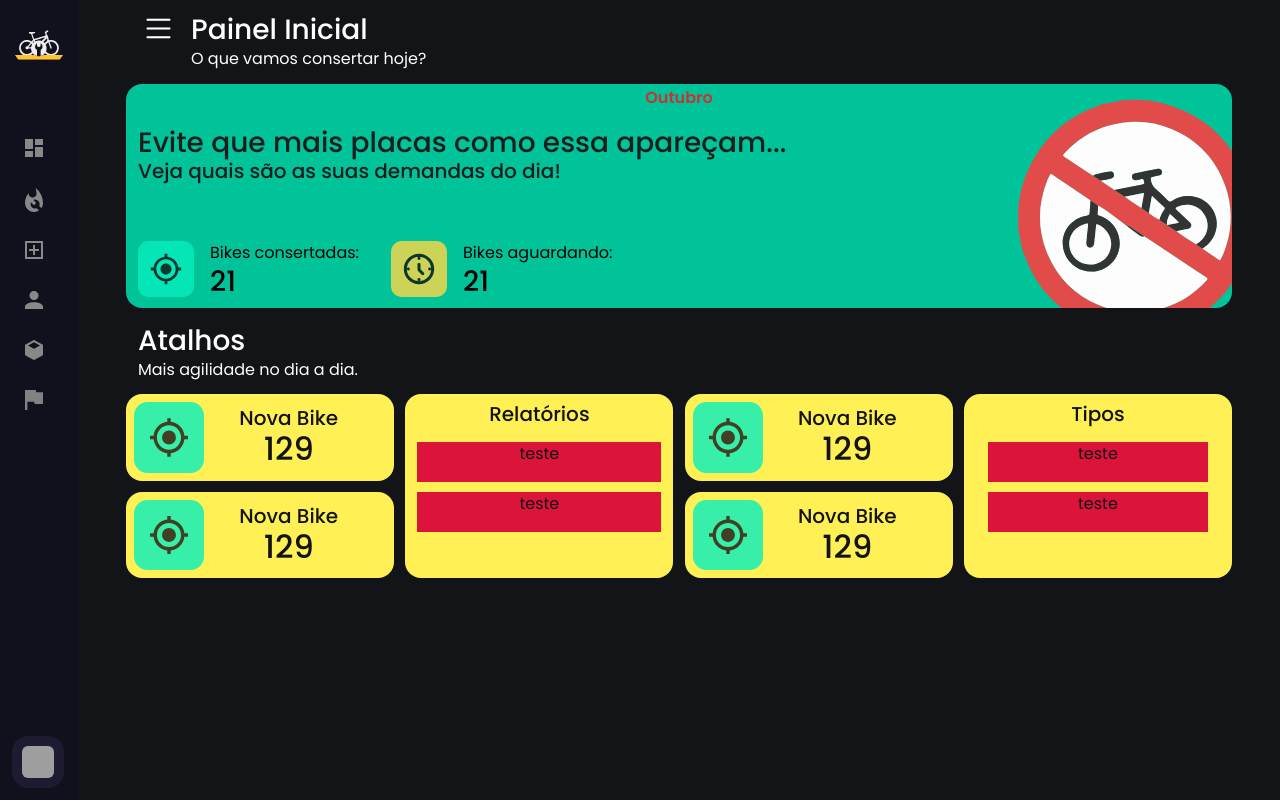
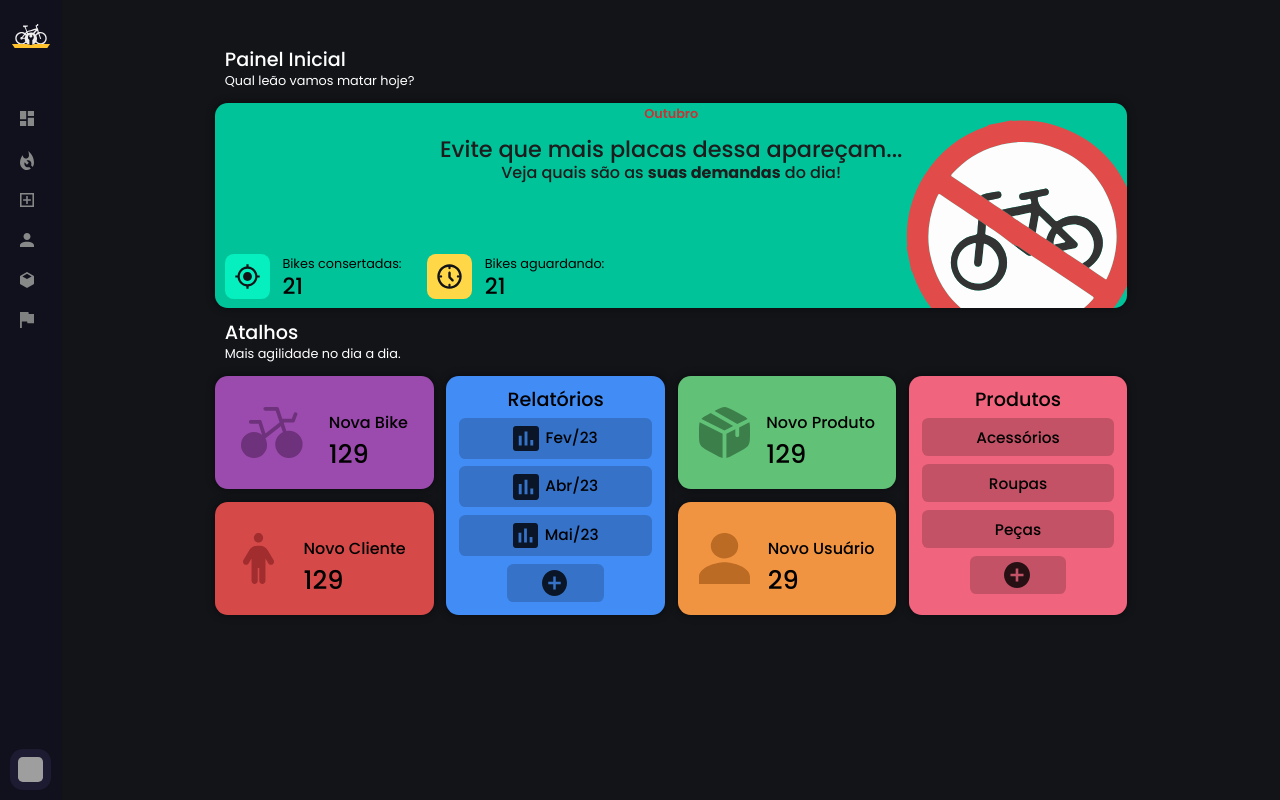
Before and after one commit to victorbrax/tavellas, a Flask app: page /home in a window 1280 px wide. Run offline with Flask 3, Linux system fonts and the light colour scheme; grey boxes are pictures that could not be loaded.

Commit message:
fim da home

```diff
--- a/apps/admin/routes.py
+++ b/apps/admin/routes.py
@@ -5,7 +5,3 @@ admin = Blueprint('admin', __name__, static_folder="static", template_folder="te
 @admin.route('/home')
 def home_page():
     return render_template('admin/admin.html')
-
-@admin.route('/teste')
-def teste_page():
-    return render_template('admin/teste.html')
--- a/static/css/base.css
+++ b/static/css/base.css
@@ -20,6 +20,7 @@
 body {
     color: white;
     background-color: var(--bs-panel);
+    zoom: 100%;
 }
 
 label.gray-label {
--- a/static/css/home.css
+++ b/static/css/home.css
@@ -4,18 +4,34 @@
     box-sizing: border-box;
 }
 
+body {
+    zoom: 80%;
+  }
+
 /* Header */
 .header-box {
     background-image: url("/static/icons/home_page/header/bike_background.svg");
     background-repeat: no-repeat;
-    background-position: 105% 10%;
-    background-size: 25%;
+    background-position: 105% 5%;
+    background-size: 30%;
     background-color: #00C39A;
-    height: 14rem;
+    height: 16rem;
     border-radius: 1rem;
     display: flex;
     flex-direction: column;
     justify-content: space-between;
+    box-shadow: 0 0 10px rgba(0, 0, 0, 0.493);
+}
+
+/* Header Titles */
+.header-titles {
+    padding-bottom: 1rem;
+}
+
+.header-titles h4,
+.header-titles p {
+    margin: 0;
+    padding: 0;
 }
 
 .header-title {
@@ -27,17 +43,18 @@
 }
 
 .header-text {
-    margin-bottom: 0%;
+    text-align: center;
+    margin-bottom: 0;
     padding-top: 0;
     padding-bottom: 0;
-    color: rgb(29, 29, 29)
+    color: #1d1d1d;
 }
 
 /* Header Indicators */
 .indicators {
     display: flex;
     gap: 2rem;
-    margin-bottom: 0.2rem;
+    margin-bottom: 0.6rem;
 }
 
 .indicator {
@@ -47,96 +64,128 @@
 
 .indicator img {
     height: 3.5rem;
-    opacity: 0.8;
-}
-
-.indicator-info {
-    color: black;
-    padding-bottom: 0.4rem;
 }
 
 .indicator-info h3,
 .indicator-info p {
+    color: black;
     margin: 0;
 }
 
-/* Shortcut Titles */
-.shortcut-titles {
-    padding-bottom: 0.8rem;
+/* Buttons Titles */
+.buttons-titles {
+    padding-bottom: 1rem;
 }
 
-.shortcut-titles h3,
-.shortcut-titles span {
+.buttons-titles h4,
+.buttons-titles p {
     margin: 0;
+    padding: 0;
 }
 
-/* Shortcuts */
-.shortcuts {
+/* Buttons */
+.buttons-grid {
     display: grid;
-    gap: 0.7rem;
-    grid-template-columns: 1fr 1fr 1fr 1fr;
-    grid-template-areas: "a x c y"
-                         "b x d y";
+    gap: 1rem;
+    grid-template-columns: repeat(4, 1fr);
+    grid-template-areas:
+        "a x c y"
+        "b x d y";
 }
 
-.shortcut {
-    text-align: center;
-    align-items: center;
-    color: rgb(19, 19, 19);
+.button {
+    color: black;
+    padding: 1rem;
     border-radius: 1rem;
-    padding: 0.5rem;
+    box-shadow: 0 0 10px rgba(0, 0, 0, 0.493);
 }
 
-.shortcut-info {
+a  {
+    color: #000000;
+    text-decoration: none;
+}
+
+a:hover {
+    color: #000000;
+    text-decoration: none;
+}
+
+.button img {
+    margin: auto;
+    opacity: 0.8;
+    filter: brightness(0.7);
+    height: 4rem;
+}
+
+.button-info {
     display: flex;
     flex-direction: column;
-    margin-left: auto;
-    padding-right: 3rem;
+    justify-content: flex-end;
+    margin: 0 auto;
 }
 
-.shortcut-info h5,
-.shortcut-info h2 {
+.button-list {
+    font-weight: 500;
+    list-style-type: none;
     margin: 0;
+    padding: 0;
+    align-items: center;
 }
 
-
-.shortcut img {
-    height: 4.4rem;
-    opacity: 0.8;
+.bt-item {
+    padding: 0.6rem 0;
+    margin-bottom: 0.6rem;
+    font-size: 1.2rem;
+    border-radius: 0.5rem;
+    background: rgba(0, 0, 0, 0.185);
 }
 
-.sh-small {
-    display: flex;
+.button-list li img {
+    max-height: 2rem;
+    min-height: 1.6rem;
+    padding-right: 0.2rem;
 }
 
-.sh-list {
-    display: flex;
-    flex-direction: column;
-    margin: 1rem;
-    gap: 0.6rem;
+.bt-more {
+    border-radius: 0.5rem;
+    padding: 0.5rem 0;
+    background: rgba(0, 0, 0, 0.185);
+    margin: auto;
+    width: 50%;
 }
 
-.sh-line {
-    background: crimson;
+.anchor1 {
+    display: flex;
+    grid-area: a;
+    background: #9b4aad;
 }
 
-.sh-1 {
-    background: #FFF155;
+.anchor2 {
+    display: flex;
+    grid-area: b;
+    background: #d64949;
 }
-.sh-2 {
-    background: #FFF155;
+
+.anchor3 {
+    text-align: center;
+    grid-area: x;
+    background: #418cf5;
 }
-.sh-3 {
-    background: #FFF155;
-    grid-area: x;
+
+.anchor4 {
+    display: flex;
+    grid-area: c;
+    background: #61c277;
 }
-.sh-4 {
-    background: #FFF155;
+
+.anchor5 {
+    display: flex;
+    grid-area: d;
+    background: #f19442;
 }
-.sh-5 {
-    background: #FFF155;
+
+.anchor6 {
+    text-align: center;
+    grid-area: y;
+    background: #f0647e;
 }
-.sh-6 {
-    background: #FFF155;
-    grid-area: y;
-}
--- a/static/css/teste.css
+++ /dev/null
@@ -1,173 +0,0 @@
-* {
-    margin: 0;
-    padding: 0;
-    box-sizing: border-box;
-}
-
-/* Header */
-.header-box {
-    background-image: url("/static/icons/home_page/header/bike_background.svg");
-    background-repeat: no-repeat;
-    background-position: 105% 5%;
-    background-size: 30%;
-    background-color: #00C39A;
-    height: 14rem;
-    border-radius: 1rem;
-    display: flex;
-    flex-direction: column;
-    justify-content: space-between;
-}
-
-.header-title {
-    text-align: center;
-    font-size: 1.0rem;
-    font-weight: 600;
-    color: #c53535;
-    margin-top: 0.1rem;
-}
-
-.header-text {
-    margin-bottom: 0;
-    padding-top: 0;
-    padding-bottom: 0;
-    color: #1d1d1d;
-}
-
-/* Header Indicators */
-.indicators {
-    display: flex;
-    gap: 2rem;
-    margin-bottom: 0.2rem;
-}
-
-.indicator {
-    display: flex;
-    gap: 1rem;
-}
-
-.indicator img {
-    height: 3.5rem;
-    opacity: 0.8;
-}
-
-.indicator-info h3,
-.indicator-info p {
-    margin: 0;
-}
-
-/* Buttons Titles */
-.buttons-titles {
-    padding-bottom: 1rem;
-}
-
-.buttons-titles h4,
-.buttons-titles p {
-    margin: 0;
-    padding: 0;
-}
-
-/* Buttons */
-.buttons-grid {
-    display: grid;
-    gap: 1rem;
-    grid-template-columns: repeat(4, 1fr);
-    grid-template-areas:
-        "a x c y"
-        "b x d y";
-}
-
-.button {
-    color: black;
-    padding: 1rem;
-    border-radius: 1rem;
-}
-
-a.button  {
-    color: #000000;
-    text-decoration: none;
-}
-
-a:hover.button {
-    color: #000000;
-    text-decoration: none;
-}
-
-.button img {
-    margin: auto;
-    opacity: 0.8;
-    filter: brightness(0.7);
-    height: 4rem;
-}
-
-.button-info {
-    display: flex;
-    flex-direction: column;
-    justify-content: flex-end;
-    margin: 0 auto;
-}
-
-.button-list {
-    font-weight: 500;
-    list-style-type: none;
-    margin: 0;
-    padding: 0;
-    align-items: center;
-}
-
-.bt-item {
-    padding: 0.6rem 0;
-    margin-bottom: 0.6rem;
-    font-size: 1.2rem;
-    border-radius: 0.5rem;
-    background: rgba(0, 0, 0, 0.185);
-}
-
-.button-list li img {
-    max-height: 2rem;
-    min-height: 1.6rem;
-    padding-right: 0.2rem;
-}
-
-.bt-more {
-    border-radius: 0.5rem;
-    padding: 0.5rem 0;
-    background: rgba(0, 0, 0, 0.185);
-    margin: auto;
-    width: 50%;
-}
-
-.anchor1 {
-    display: flex;
-    grid-area: a;
-    background: #9b4aad;
-}
-
-.anchor2 {
-    display: flex;
-    grid-area: b;
-    background: #d64949;
-}
-
-.anchor3 {
-    text-align: center;
-    grid-area: x;
-    background: #418cf5;
-}
-
-.anchor4 {
-    display: flex;
-    grid-area: c;
-    background: #61c277;
-}
-
-.anchor5 {
-    display: flex;
-    grid-area: d;
-    background: #f19442;
-}
-
-.anchor6 {
-    text-align: center;
-    grid-area: y;
-    background: #f0647e;
-}
--- a/static/js/sidebar.js
+++ b/static/js/sidebar.js
@@ -6,7 +6,7 @@ for (var i = 0; i < arrow.length; i++) {
   });
 }
 let sidebar = document.querySelector(".sidebar");
-let sidebarBtn = document.querySelector(".bi-list");
+let sidebarBtn = document.querySelector(".logo-details");
 console.log(sidebarBtn);
 sidebarBtn.addEventListener("click", ()=>{
   sidebar.classList.toggle("close");
--- a/templates/admin/admin.html
+++ b/templates/admin/admin.html
@@ -1,12 +1,17 @@
 {% extends 'layouts/base.html' %}
 
 {% block title %}Home{% endblock %}
-{% block pagetitle %}Painel Inicial{% endblock %}
-{% block pagesubtitle %}O que vamos consertar hoje?{% endblock %}
+
 
 {% block content %}
 <!-- Container -->
-<div class="container d-flex flex-column mt-4">
+<div class="container d-flex flex-column">
+
+    <!-- Títulos dos Botões -->
+    <div class="header-titles">
+        <h4>Painel Inicial</h4>
+        <p>Qual leão vamos matar hoje?</p>
+    </div>
 
     <div class="row">
         <!-- Caixa do Header -->
@@ -16,8 +21,8 @@
             <div class="row">
                 <div class="col-12">
                     <p class="header header-title">Outubro</p>
-                    <h3 class="header header-text">Evite que mais placas como essa apareçam...</h3>
-                    <h5 class="header header-text">Veja quais são as suas demandas do dia!</h5>
+                    <h3 class="header header-text">Evite que mais placas dessa apareçam...</h3>
+                    <h5 class="header header-text">Veja quais são as <strong>suas demandas</strong> do dia!</h5>
                 </div>
             </div>
 
@@ -48,75 +53,118 @@
         </div>
     </div>
 
-    <!-- Títulos dos Atalhos -->
-    <div class="shortcut-titles">
-        <h3>Atalhos</h3>
-        <span>Mais agilidade no dia a dia.</span>
+    <!-- Títulos dos Botões -->
+    <div class="buttons-titles">
+        <h4>Atalhos</h4>
+        <p>Mais agilidade no dia a dia.</p>
     </div>
-    <!-- Atalhos -->
 
-    <!-- Nova Bike -->
-    <div class="row shortcuts">
-        <div class="shortcut sh-small sh-1">
-            <img src="{{ url_for('static', filename='icons/home_page/header/bikes_consertadas.svg') }}">
-            <div class="shortcut-info">
+    <!-- Botões de Atalho -->
+    <div class="row buttons-grid">
+
+        <!-- Botão 1 -->
+        <a href="" class="button anchor1">
+            <img src="{{ url_for('static', filename='icons/home_page/buttons/bike.svg') }}">
+            <div class="button-info">
                 <h5>Nova Bike</h5>
                 <h2>129</h2>
             </div>
-        </div>
+        </a>
 
-        <div class="shortcut sh-small sh-1">
-            <img src="{{ url_for('static', filename='icons/home_page/header/bikes_consertadas.svg') }}">
-            <div class="shortcut-info">
-                <h5>Nova Bike</h5>
+        <!-- Botão 2 -->
+        <a href="" class="button anchor2">
+            <img src="{{ url_for('static', filename='icons/home_page/buttons/client.svg') }}">
+            <div class="button-info">
+                <h5>Novo Cliente</h5>
                 <h2>129</h2>
+            </div>
+        </a>
+
+        <!-- Botão 3 -->
+        <div class="button anchor3">
+            <h4>Relatórios</h4>
+            <div class="button-info">
+                <ol class="button-list">
+
+                    <a href="">
+                        <li class="bt-item">
+                            <img src="{{ url_for('static', filename='icons/home_page/buttons/report.svg') }}">
+                            Fev/23
+                        </li>
+                    </a>
+
+                    <a href="">
+                        <li class="bt-item">
+                            <img src="{{ url_for('static', filename='icons/home_page/buttons/report.svg') }}">
+                            Abr/23
+                        </li>
+                    </a>
+
+                    <a href="">
+                        <li class="bt-item">
+                            <img src="{{ url_for('static', filename='icons/home_page/buttons/report.svg') }}">
+                            Mai/23
+                        </li>
+                    </a>
+
+                    <a href="">
+                        <li class="bt-more">
+                            <img src="{{ url_for('static', filename='icons/home_page/buttons/more.svg') }}"></span>
+                        </li>
+                    </a>
+                </ol>
             </div>
         </div>
 
-        <div class="shortcut sh-3">
-            <h5>Relatórios</h5>
-            <div class="sh-list">
-                <div class="row sh-line">
-                    <p>teste</p>
-                </div>
-                <div class="row sh-line">
-                    <p>teste</p>
-                </div>
-                <div class="row sh-line">
-                </div>
-            </div>
-        </div>
-
-
-        <div class="shortcut sh-small sh-4">
-            <img src="{{ url_for('static', filename='icons/home_page/header/bikes_consertadas.svg') }}">
-            <div class="shortcut-info">
-                <h5>Nova Bike</h5>
+        <!-- Botão 4 -->
+        <a href="" class="button anchor4" href="">
+            <img src="{{ url_for('static', filename='icons/home_page/buttons/product.svg') }}">
+            <div class="button-info">
+                <h5>Novo Produto</h5>
                 <h2>129</h2>
             </div>
-        </div>
+        </a>
 
-        <div class="shortcut sh-small sh-5">
-            <img src="{{ url_for('static', filename='icons/home_page/header/bikes_consertadas.svg') }}">
-            <div class="shortcut-info">
-                <h5>Nova Bike</h5>
-                <h2>129</h2>
+        <!-- Botão 5 -->
+        <a href="" class="button anchor5">
+            <img src="{{ url_for('static', filename='icons/home_page/buttons/user.svg') }}">
+            <div class="button-info">
+                <h5>Novo Usuário</h5>
+                <h2>29</h2>
             </div>
-        </div>
+        </a>
 
-        <div class="shortcut sh-6">
-            <h5>Tipos</h5>
-            <div class="sh-list">
-                <div class="sh-line">
-                    <p>teste</p>
-                </div>
-                <div class="sh-line">
-                    <p>teste</p>
-                </div>
-                <div class="sh-line">
-                </div>
+        <!-- Botão 6 -->
+        <div href="" class="button anchor6">
+            <h4>Produtos</h4>
+            <div class="button-info">
+                <ol class="button-list">
+                    <a href="">
+                        <li class="bt-item">
+                            Acessórios
+                        </li>
+                    </a>
+                    <a href="">
+                        <li class="bt-item">
+                            Roupas
+                        </li>
+                    </a>
+                    <a href="">
+                        <li class="bt-item">
+                            Peças
+                        </li>
+                    </a>
+                    <a href="">
+                        <li class="bt-more">
+                            <img src="{{ url_for('static', filename='icons/home_page/buttons/more.svg') }}">
+                        </li>
+                    </a>
+                </ol>
             </div>
         </div>
 
     </div>
-    {% endblock %}
+
+</div>
+
+{% endblock %}
--- a/templates/layouts/base.html
+++ b/templates/layouts/base.html
@@ -21,7 +21,7 @@
     <div class="sidebar close">
         <div class="logo-details">
             <i><img src="{{ url_for('static', filename='icons/sidebar/BikeLogo.svg') }}" alt="Ícone de Sidebar"></i>
-            <span class="logo_name">Tave<span>ll</span>a<span>'</span>s</span>
+            <span class="logo_name" style="user-select: none;">Tave<span>ll</span>a<span>'</span>s</span>
         </div>
         <ul class="nav-links">
             <li>
@@ -123,16 +123,17 @@
         </ul>
     </div>
     <!-- Conteúdo das Páginas -->
-    <section class="content-section px-5">
+    <section class="content-section">
+
         <div class="base-content">
-            <i class="bi bi-list"></i>
-            <div class="mt-3 pt-2">
-                <h3 class="mb-0">{% block pagetitle %}{% endblock %}</h3>
+            <div class="px-2 pt-4">
+                <h3>{% block pagetitle %}{% endblock %}</h3>
                 <span>{% block pagesubtitle %}{% endblock %}</span>
             </div>
         </div>
         {% block content %}
         {% endblock %}
+
     </section>
 
     <script src="{{ url_for('static', filename='js/sidebar.js') }}"></script>
```
Also changed, not shown: templates/admin/teste.html (deleted, +0 -148 lines).
